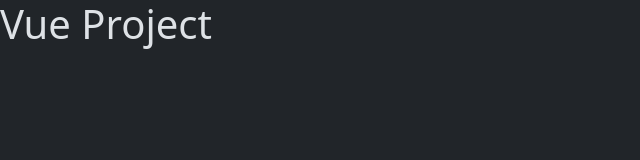
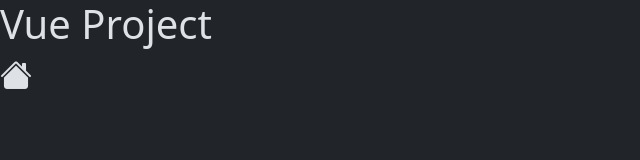
Before and after one commit to mineot/website, a Vue app: page / in a window 1280 px wide. Shown: the top 160 px of the page, without its empty margins (0-640 px from the left). Built offline with nearby package versions, Linux system fonts and the light colour scheme.

Commit message:
alpha/vue - add a example icon

```diff
--- a/src/App.vue
+++ b/src/App.vue
@@ -1,5 +1,6 @@
 <template>
   <h1>Vue Project</h1>
+  <h2><i class="bi bi-house-fill"></i></h2>
 </template>
 
 <script setup lang="ts"></script>
```
